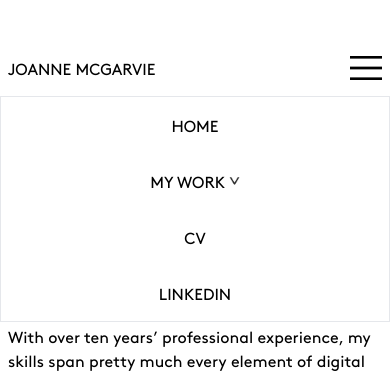
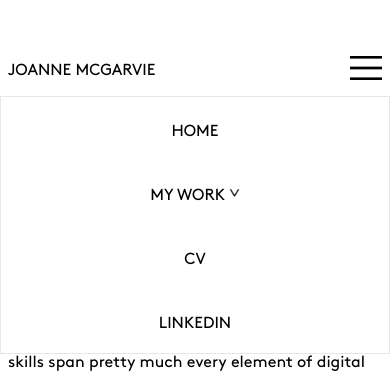
Before and after one commit to stelisevil/joannem-portfolio, a React (Create React App) app: page / in a window 390 px wide. Both pictures are taken after a click on the element 366 px from the left and 68 px from the top of the page. Shown: the top 377 px of the page. Built offline with nearby package versions, Linux system fonts and the light colour scheme; no server answers; a web font is replaced by a local one.

Commit message:
force build

```diff
--- a/src/Header/index.js
+++ b/src/Header/index.js
@@ -20,9 +20,9 @@ const Header = () => {
         </button>
         {burgerMenuOpen && (
           <div className="flex flex-col text-center items-center border boder-red-400 fixed w-full left-0 top-24 bg-white">
-            <div className="my-4">HOME</div>
+            <div className="my-5">HOME</div>
             <button
-              className="flex items-center my-4 cursor-pointer relative"
+              className="flex items-center my-5 cursor-pointer relative"
               onClick={() => {
                 setMyWorkMenu(!myWorkMenuOpen);
               }}
@@ -45,12 +45,12 @@ const Header = () => {
                 </ul>
               </div>
             )}
-            <a href={cv} className="my-4" target="_blank" rel="noreferrer">
+            <a href={cv} className="my-5" target="_blank" rel="noreferrer">
               CV
             </a>
             <a
               href="https://uk.linkedin.com/in/joanne-mcgarvie"
-              className="my-4"
+              className="my-5"
             >
               LINKEDIN
             </a>
```
